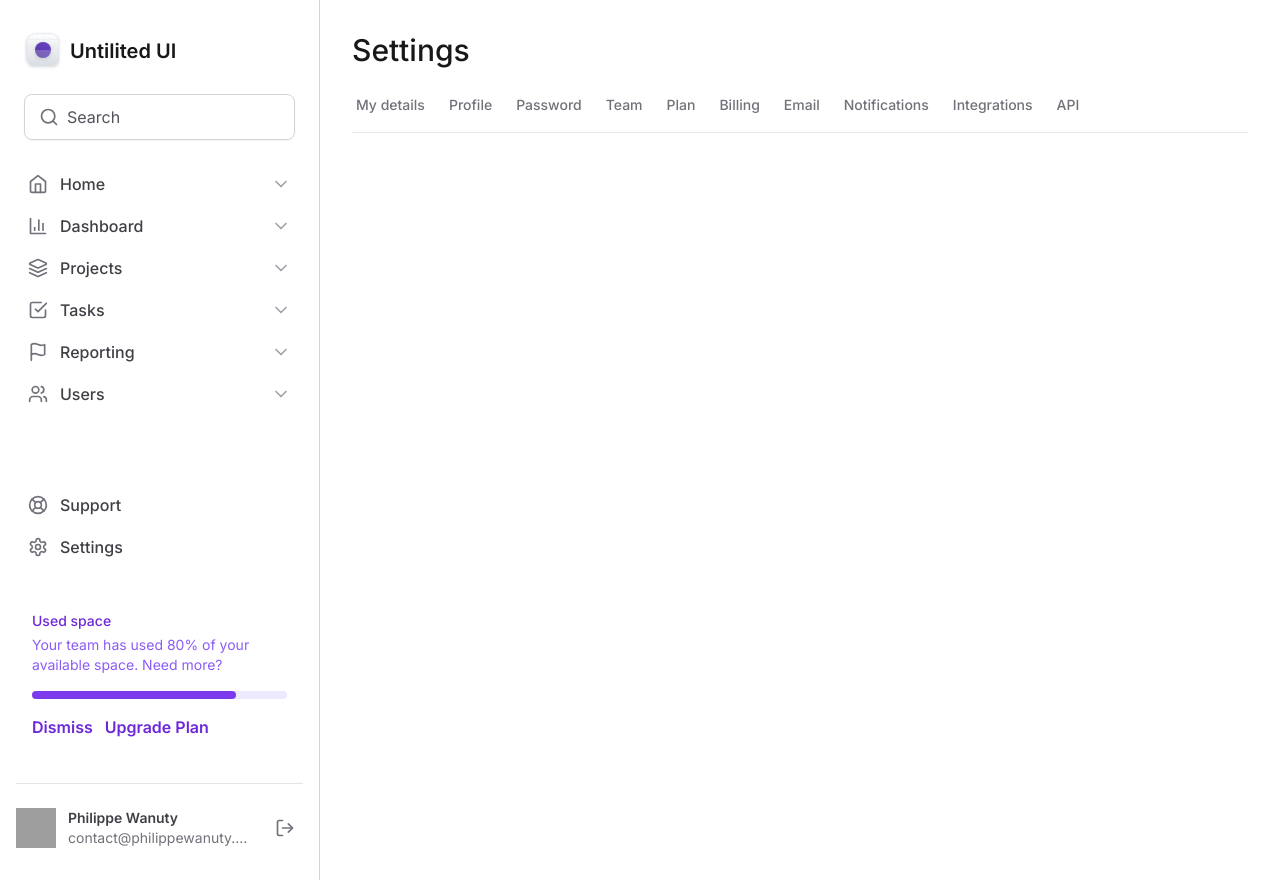
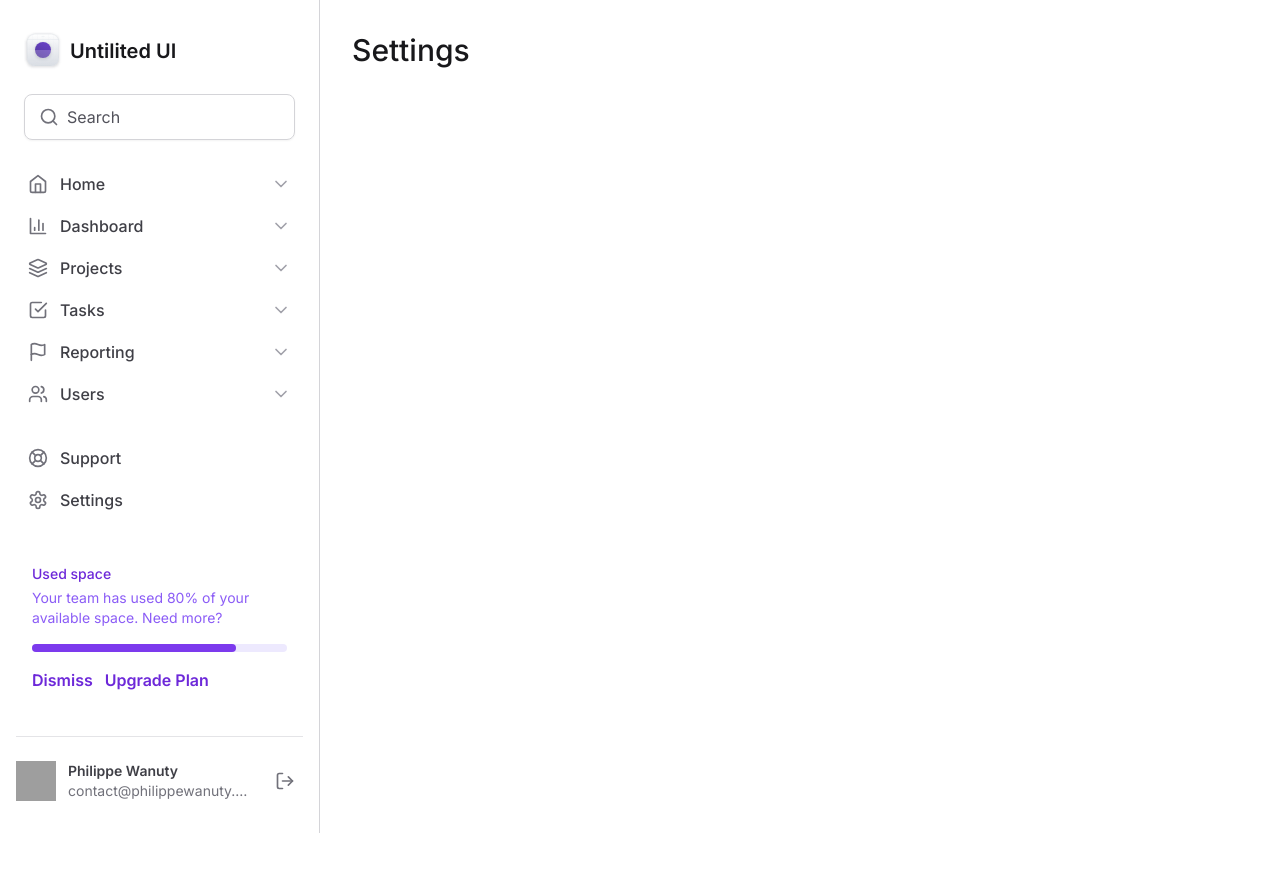
Before and after one commit to philippewanuty/Rocketseat, a Next.js app in the folder Ignite/Tailwind/tailwind-next/: page / in a window 1280 px wide. After the commit the page ends 833 px from the top, so only its background shows below. Built offline with nearby package versions, Linux system fonts and the light colour scheme; grey boxes are pictures that could not be loaded.

Commit message:
Radix Tabs

```diff
--- a/Ignite/Tailwind/tailwind-next/package.json
+++ b/Ignite/Tailwind/tailwind-next/package.json
@@ -9,6 +9,7 @@
     "lint": "next lint"
   },
   "dependencies": {
+    "@radix-ui/react-tabs": "^1.0.4",
     "lucide-react": "^0.279.0",
     "next": "latest",
     "prettier": "^3.0.3",
--- a/Ignite/Tailwind/tailwind-next/src/app/page.tsx
+++ b/Ignite/Tailwind/tailwind-next/src/app/page.tsx
@@ -1,28 +1,22 @@
-import { HorizontalTabs } from '@/components/page/HorizontalTabs';
+import * as Tabs from '@radix-ui/react-tabs'
 
 export default function Home() {
   return (
     //Main
-    <main className="min-h-screen f">
-      <div className="flex flex-col gap-6">
-        <h1 className=" text-3xl font-medium text-zinc-900">Settings</h1>
+   <>
 
-        <nav className="  flex flex-row gap-4 border-b">
-          <HorizontalTabs title="My details" link="#" />
-          <HorizontalTabs title="Profile" link="#" />
-          <HorizontalTabs title="Password" link="#" />
-          <HorizontalTabs title="Team" link="#" />
-          <HorizontalTabs title="Plan" link="#" />
-          <HorizontalTabs title="Billing" link="#" />
-          <HorizontalTabs title="Email" link="#" />
-          <HorizontalTabs title="Notifications" link="#" />
-          <HorizontalTabs title="Integrations" link="#" />
-          <HorizontalTabs title="API" link="#" />
-        </nav>
+   <h1 className=" text-3xl font-medium text-zinc-900">Settings</h1>
 
-      </div>
+   <Tabs.Root>
+    <Tabs.List>
 
-      {/*Container*/}
-    </main>
+    </Tabs.List>
+   </Tabs.Root>
+
+   </>
+
+
+
+
   );
 }
--- a/Ignite/Tailwind/tailwind-next/src/components/page/HorizontalTabs.tsx
+++ /dev/null
@@ -1,17 +0,0 @@
-export interface HorizontalTabsProps {
-  title: string;
-  link: string;
-}
-
-export function HorizontalTabs({ title, link }: HorizontalTabsProps) {
-  return (
-    <button className="relative group px-1 pb-4 ">
-      <span className="whitespace-nowrap font-medium text-sm text-zinc-500 group-hover:text-violet-700">
-        <a href={link} className="">
-          {title}
-        </a>
-      </span>
-      <div className="absolute left-0 right-0 h-0.5 -bottom-px group-hover:border-b-2 group-hover:border-violet-700 "></div>
-    </button>
-  );
-}
```
Also changed, not shown: 1 other file (tests, documents, lock files or other folders).
